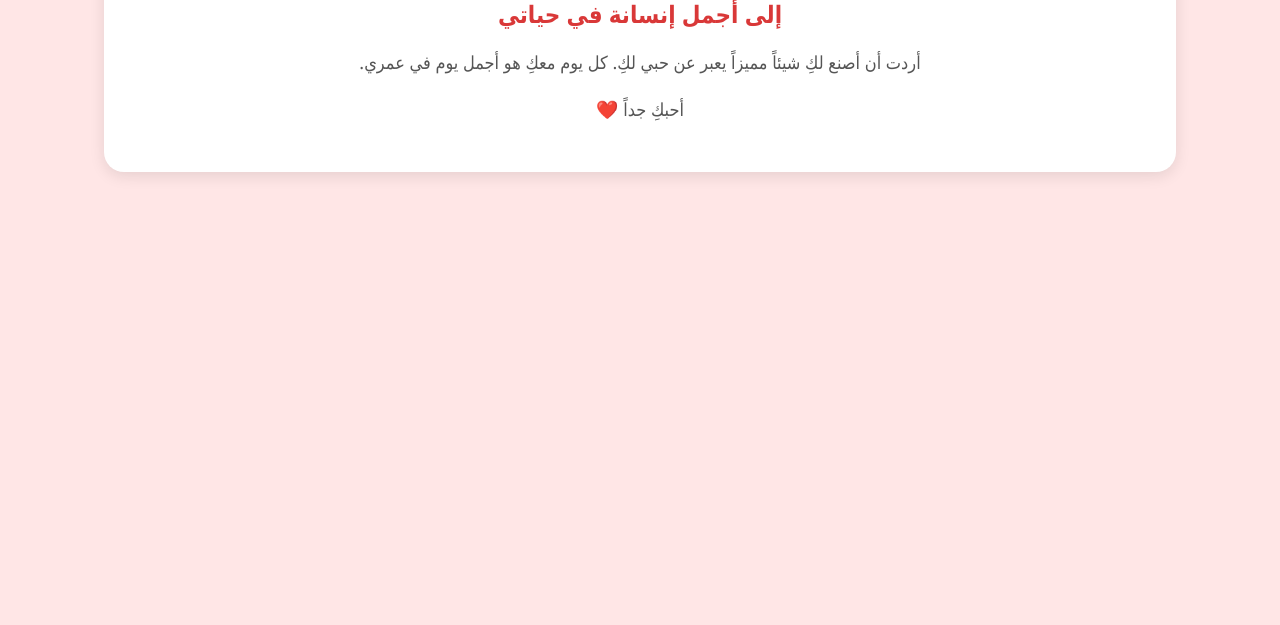
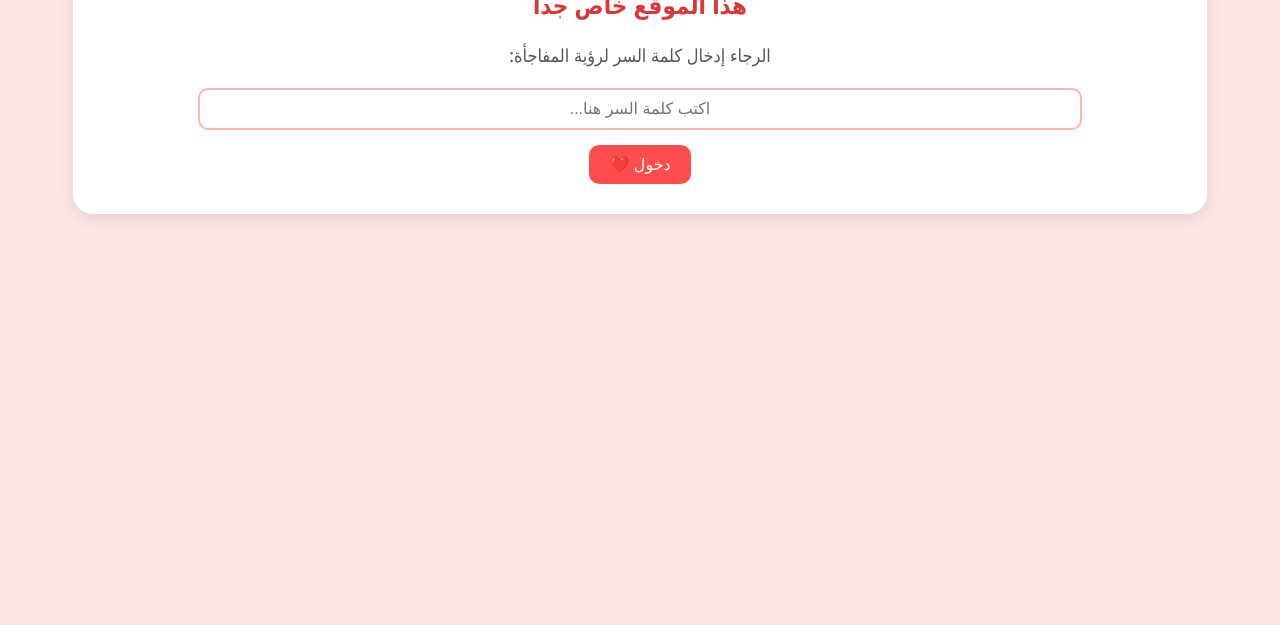
Before and after one commit to yossefmhmed438-byte/love-site, a plain HTML site: page index.html in a window 1280 px wide. Shown: the part 175-800 px from the top of the page. Drawn offline with Linux system fonts and the light colour scheme.

Commit message:
Update index.html

```diff
--- a/index.html
+++ b/index.html
@@ -3,7 +3,7 @@
 <head>
     <meta charset="UTF-8">
     <meta name="viewport" content="width=device-width, initial-scale=1.0">
-    <title>إلى حبيبتي</title>
+    <title>مكاننا الخاص ❤️</title>
     <style>
         body {
             background-color: #ffe6e6;
@@ -18,34 +18,93 @@
             padding: 30px;
             border-radius: 20px;
             box-shadow: 0 4px 15px rgba(0,0,0,0.1);
-            max-width: 80%;
+            max-width: 85%;
+            display: none; /* مخفي حتى إدخال كلمة السر */
         }
-        h1 {
-            font-size: 24px;
+        .password-box {
+            background-color: white;
+            margin: 0 auto;
+            padding: 30px;
+            border-radius: 20px;
+            box-shadow: 0 4px 15px rgba(0,0,0,0.1);
+            max-width: 85%;
+            display: block;
         }
-        p {
-            font-size: 18px;
-            line-height: 1.6;
-            color: #555;
-        }
+        h1 { font-size: 24px; }
+        p { font-size: 18px; line-height: 1.6; color: #555; }
         .heart {
             font-size: 50px;
             color: #ff4d4d;
             animation: beat 1s infinite alternate;
         }
-        @keyframes beat {
-            to { transform: scale(1.1); }
+        @keyframes beat { to { transform: scale(1.1); } }
+        input[type="text"] {
+            padding: 10px;
+            font-size: 16px;
+            border-radius: 10px;
+            border: 2px solid #ffb3b3;
+            text-align: center;
+            width: 80%;
+            margin-bottom: 15px;
+        }
+        button {
+            background-color: #ff4d4d;
+            color: white;
+            border: none;
+            padding: 10px 20px;
+            font-size: 16px;
+            border-radius: 10px;
+            cursor: pointer;
+        }
+        .img-container {
+            margin: 20px 0;
+        }
+        .img-container img {
+            width: 100%;
+            max-width: 300px;
+            border-radius: 15px;
+            margin: 10px 0;
+            box-shadow: 0 4px 8px rgba(0,0,0,0.1);
         }
     </style>
 </head>
 <body>
 
-    <div class="container">
+    <div id="lockScreen" class="password-box">
+        <div style="font-size: 40px;">🔒</div>
+        <h2>هذا الموقع خاص جداً</h2>
+        <p>الرجاء إدخال كلمة السر لرؤية المفاجأة:</p>
+        <input type="text" id="passwordInput" placeholder="اكتب كلمة السر هنا...">
+        <br>
+        <button onclick="checkPassword()">دخول ❤️</button>
+        <p id="errorMsg" style="color: red; font-size: 14px; display: none;">كلمة السر غير صحيحة، حاول مجدداً يا جميل!</p>
+    </div>
+
+    <div id="secretContent" class="container">
         <div class="heart">❤️</div>
         <h1>إلى أجمل إنسانة في حياتي</h1>
+
         <p>أردت أن أصنع لكِ شيئاً مميزاً يعبر عن حبي لكِ. كل يوم معكِ هو أجمل يوم في عمري.</p>
-        <p>أحبكِ جداً ❤️</p>
+        <p>أحبكِ جداً يا كل حياتي ❤️</p>
+
+        <div class="img-container">
+            <img src="me.jpg" alt="صورتي">
+            <img src="us.jpg" alt="صورتنا">
+        </div>
     </div>
+
+    <script>
+        function checkPassword() {
+            var password = document.getElementById("passwordInput").value;
+            // التحقق من كلمة السر love💕
+            if (password === "love💕") {
+                document.getElementById("lockScreen").style.display = "none";
+                document.getElementById("secretContent").style.display = "block";
+            } else {
+                document.getElementById("errorMsg").style.display = "block";
+            }
+        }
+    </script>
 
 </body>
 </html>
```
